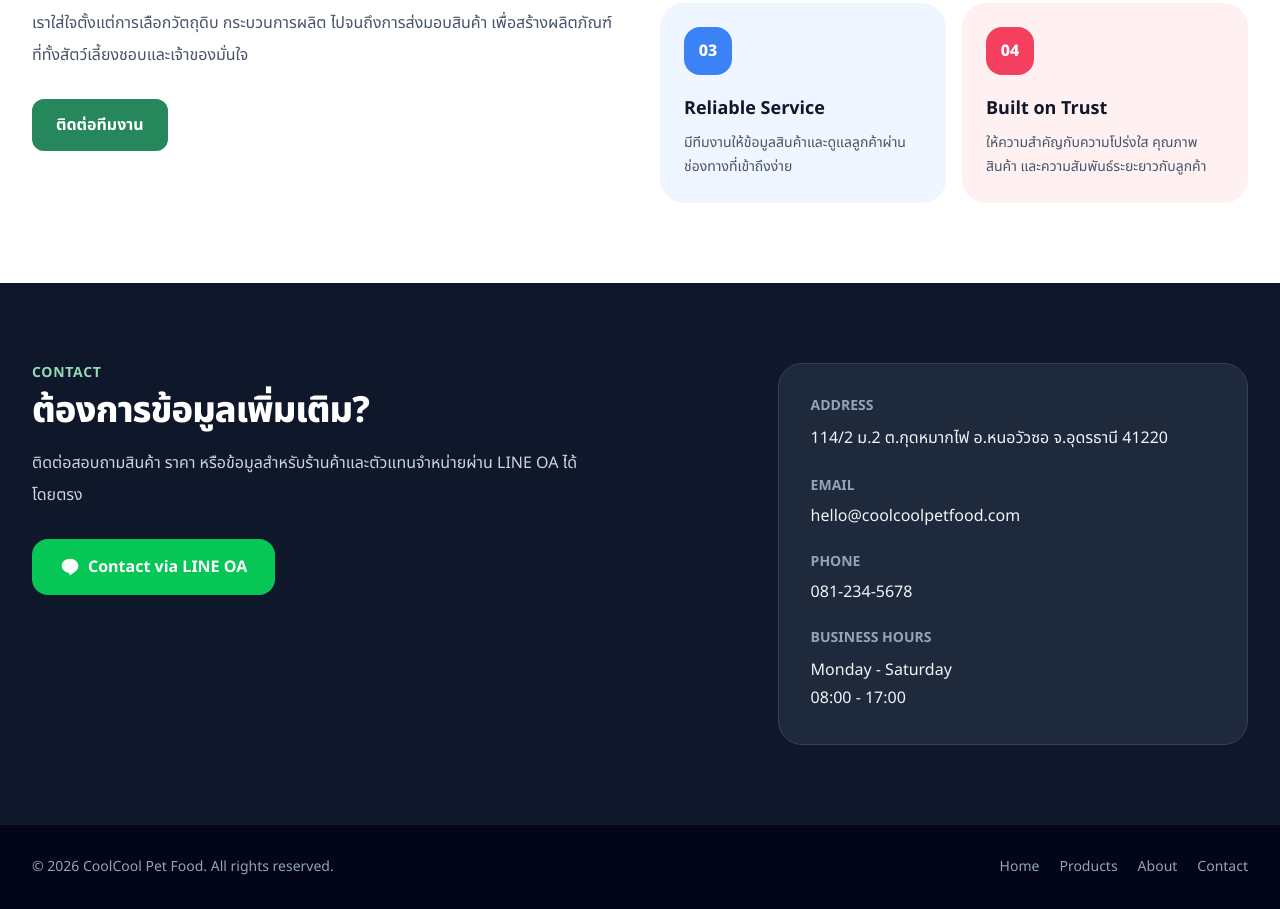
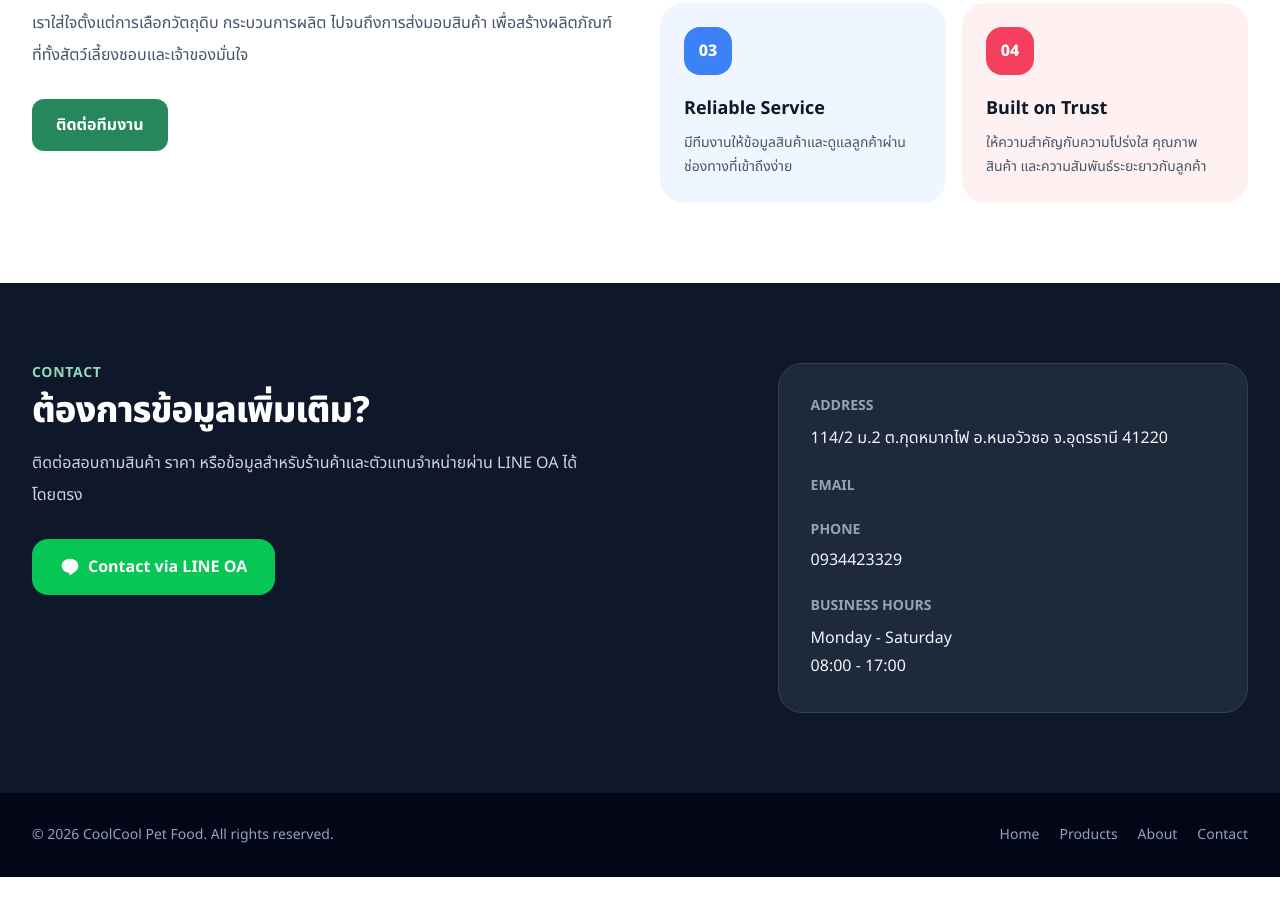
Before and after one commit to marshbond/amata888, a plain HTML site: page index.html in a window 1280 px wide. Shown: the part 3188-4097 px from the top of the page. After the commit the page ends 4065 px from the top, so only its background shows below. Drawn offline with nearby package versions, Linux system fonts and the light colour scheme.

Commit message:
Update index.html

```diff
--- a/index.html
+++ b/index.html
@@ -646,7 +646,7 @@
                   href="mailto:hello@coolcoolpetfood.com"
                   class="text-slate-100 hover:text-brand-300"
                 >
-                  hello@coolcoolpetfood.com
+
                 </a>
               </dd>
             </div>
@@ -660,7 +660,7 @@
                   href="tel:+0932239287"
                   class="text-slate-100 hover:text-brand-300"
                 >
-                  081-234-5678
+                  0934423329
                 </a>
               </dd>
             </div>
```
